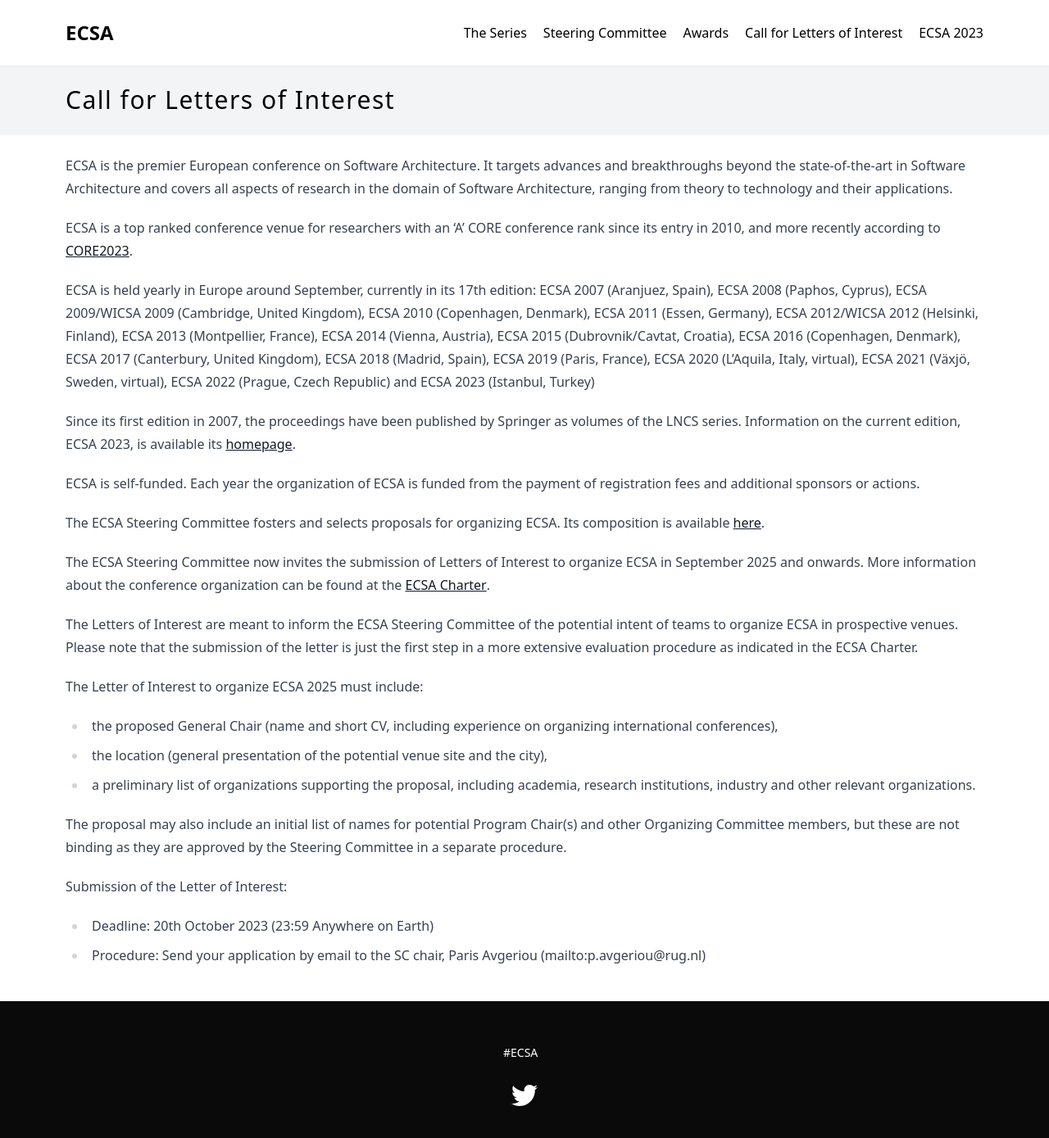
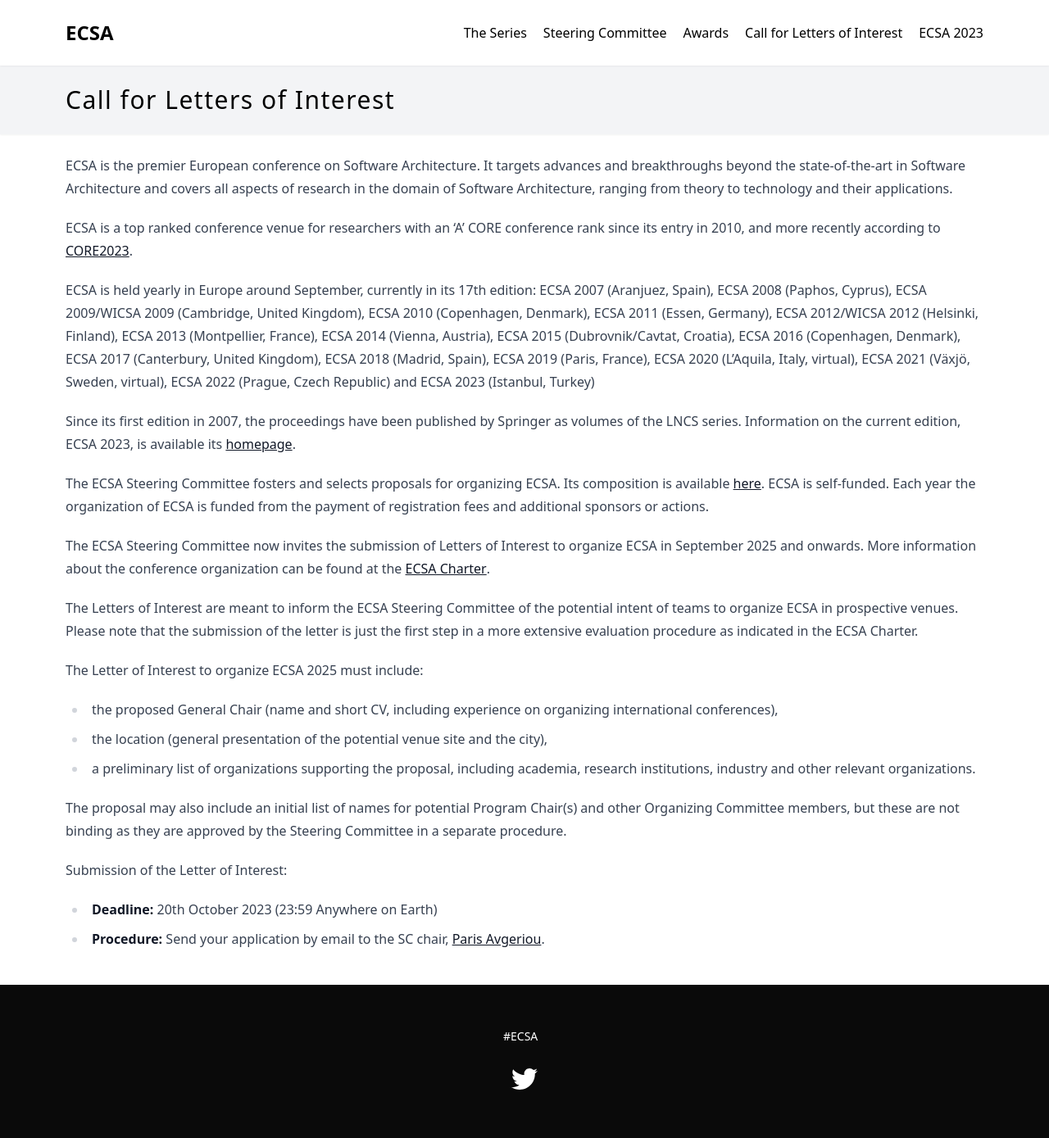
Before and after one commit to ecsa-conferences/ecsa-conferences.github.io, a Jekyll site: the page built from _pages/call-for-letters-of-interest.md, in a window 1280 px wide and 1400 px high. Shown: the top 1389 px of the window at 82% size. Built offline with Jekyll 4.4.1, drawn with Linux system fonts in a browser that asks for light colours.

Commit message:
Text revision.

```diff
--- a/_pages/call-for-letters-of-interest.md
+++ b/_pages/call-for-letters-of-interest.md
@@ -15,11 +15,9 @@
 
 Since its first edition in 2007, the proceedings have been published by Springer as volumes of the LNCS series. Information on the current edition, {{last_edition.name}}, is available its [homepage]({{last_edition.url}}).
 
-ECSA is self-funded. Each year the organization of ECSA is funded from the payment of registration fees and additional sponsors or actions.
+The ECSA Steering Committee fosters and selects proposals for organizing ECSA. Its composition is available [here](/series/steering-committee/). ECSA is self-funded. Each year the organization of ECSA is funded from the payment of registration fees and additional sponsors or actions.
 
-The ECSA Steering Committee fosters and selects proposals for organizing ECSA. Its composition is available [here](/series/steering-committee/).
-
-The ECSA Steering Committee now invites the submission of Letters of Interest to organize ECSA in September 2025 and onwards. More information about the conference organization can be found at the [ECSA Charter](https://ecsa2020.disim.univaq.it/getImage/orig/ECSA-Steering_Committee_Charter-v1.0-ECSA2020.pdf>).
+The ECSA Steering Committee now invites the submission of Letters of Interest to organize ECSA in September 2025 and onwards. More information about the conference organization can be found at the [ECSA Charter](https://ecsa2020.disim.univaq.it/getImage/orig/ECSA-Steering_Committee_Charter-v1.0-ECSA2020.pdf).
 
 The Letters of Interest are meant to inform the ECSA Steering Committee of the potential intent of teams to organize ECSA in prospective venues. Please note that the submission of the letter is just the first step in a more extensive evaluation procedure as indicated in the ECSA Charter.
 
@@ -31,5 +29,5 @@
 The proposal may also include an initial list of names for potential Program Chair(s) and other Organizing Committee members, but these are not binding as they are approved by the Steering Committee in a separate procedure.
 
 Submission of the Letter of Interest:
-- Deadline: 20th October 2023 (23:59 Anywhere on Earth)
-- Procedure: Send your application by email to the SC chair, Paris Avgeriou (mailto:p.avgeriou@rug.nl)
+- **Deadline:** 20th October 2023 (23:59 Anywhere on Earth)
+- **Procedure:** Send your application by email to the SC chair, [Paris Avgeriou](mailto:p.avgeriou@rug.nl).
```
Also changed, not shown: _pages/series.md (+1 -3 lines).
